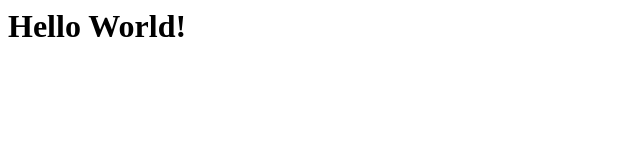
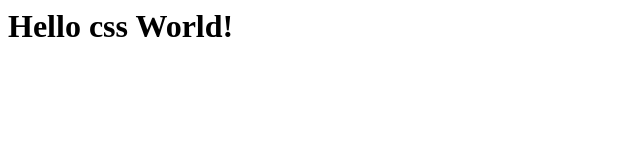
Before and after one commit to hemantcslab/hemantcslab.github.io, a plain HTML site: page index.html in a window 1280 px wide. Shown: the whole page, without its empty margins (0-640 px from the left). Drawn offline with Linux system fonts and the light colour scheme.

Commit message:
Update index.html

```diff
--- a/index.html
+++ b/index.html
@@ -1 +1 @@
-<h1>Hello World!</h1>
+<h1>Hello css World!</h1>
```
